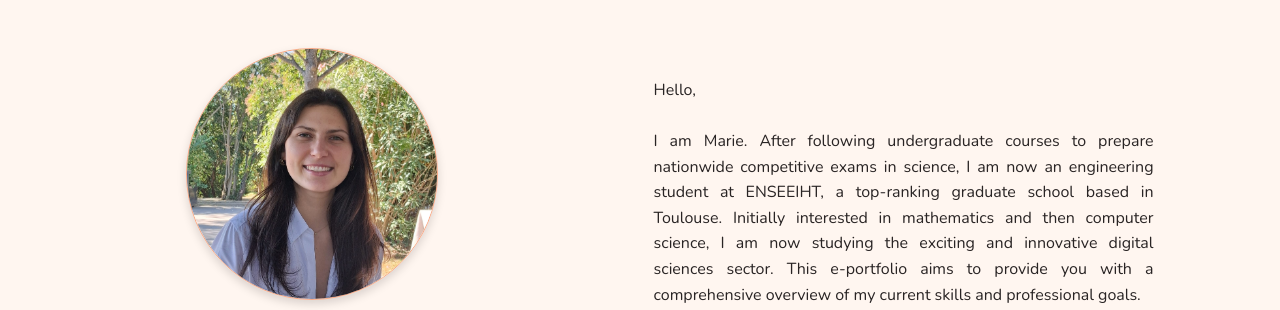
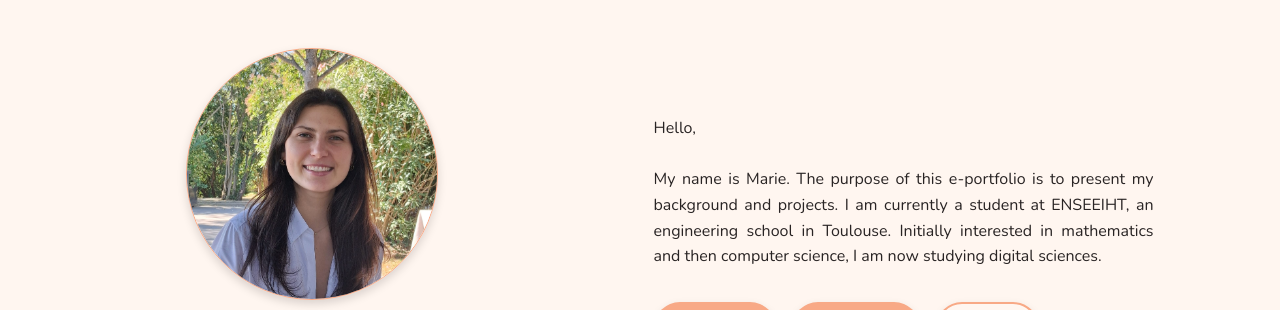
Before and after one commit to MarieSubra/Portfolio, a plain HTML site: page index.html in a window 1280 px wide. Shown: the part 64-374 px from the top of the page. Drawn offline with nearby package versions, Linux system fonts and the light colour scheme.

Commit message:
Modification texte présentation

```diff
--- a/index.html
+++ b/index.html
@@ -53,11 +53,9 @@
       <div class="right">
         <p>
           Hello,<br><br>
-          I am Marie. After following undergraduate courses to prepare nationwide competitive exams in science,
-          I am now an engineering student at ENSEEIHT, a top-ranking graduate school based in Toulouse.
-          Initially interested in mathematics and then computer science, I am now studying the exciting and
-          innovative digital sciences sector. This e-portfolio aims to provide you with a comprehensive overview
-          of my current skills and professional goals.
+          My name is Marie. The purpose of this e-portfolio is to present my background and projects.
+           I am currently a student at ENSEEIHT, an engineering school in Toulouse. Initially
+           interested in mathematics and then computer science, I am now studying digital sciences.
         </p>
         <div class="buttons">
           <!-- Boutons vers les fichiers PDF -->
```
